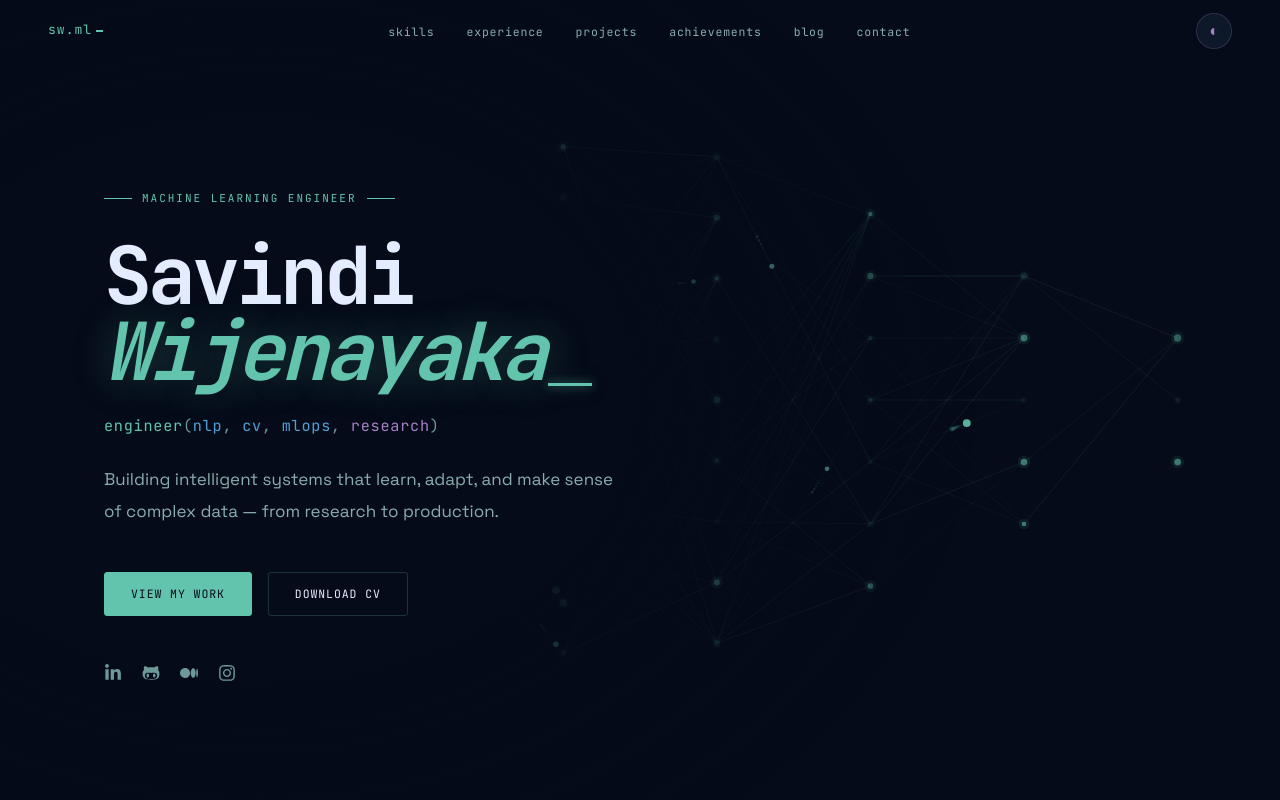
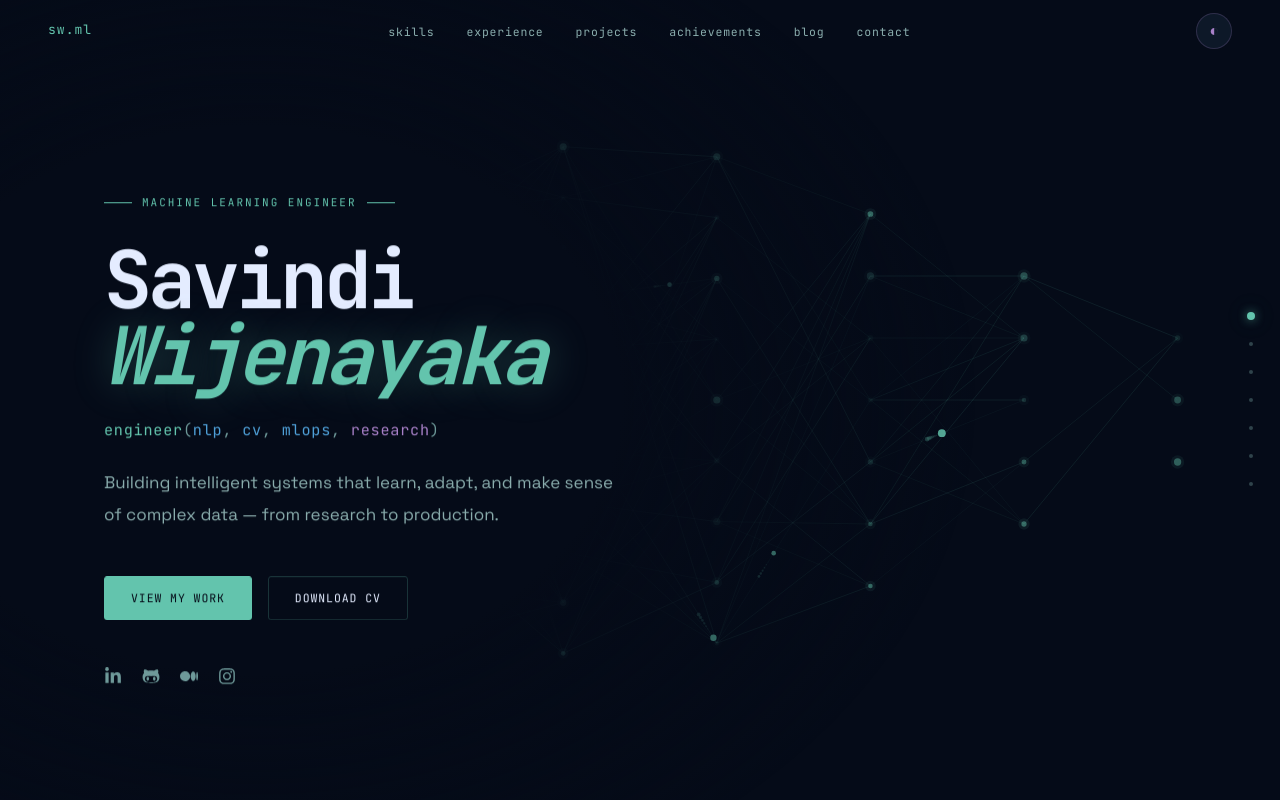
Before and after one commit to savindi-wijenayaka/savindi-wijenayaka.github.io, a Next.js app: page / in a window 1280 px wide. Shown: the top 800 px of the page. Built offline with nearby package versions, Linux system fonts and the light colour scheme.

Commit message:
Add Slide show like scroll

```diff
--- a/app/globals.css
+++ b/app/globals.css
@@ -64,7 +64,10 @@
   /* Timing */
   --duration-micro:  150ms;
   --duration-enter:  350ms;
-  --ease-out:        cubic-bezier(0.16, 1, 0.3, 1);
+  /* Smooth ease-out — holds momentum longer, settles gently */
+  --ease-out:        cubic-bezier(0.25, 1, 0.5, 1);
+  /* Spring overshoot — for interactive press states, dots, toggles */
+  --ease-spring:     cubic-bezier(0.34, 1.56, 0.64, 1);
 }
 
 /* ── Light Theme — pale midnight: cool blue-tinted, no pure white/black ── */
@@ -188,15 +191,19 @@ body {
 }
 
 /* ── Scroll reveal ──────────────────────────────────────────────── */
+/* Reveal = emerge: slight upward drift + micro-scale expansion.
+   Both properties animate together at 480ms expo-ease-out.
+   transform/opacity only — no filter, no layout properties. */
 .reveal {
   opacity: 0;
-  transform: translateY(40px);
-  transition: opacity var(--duration-enter) var(--ease-out),
-              transform var(--duration-enter) var(--ease-out);
+  transform: translateY(18px) scale(0.97);
+  will-change: opacity, transform;
+  transition: opacity   780ms cubic-bezier(0.16, 1, 0.3, 1),
+              transform  780ms cubic-bezier(0.16, 1, 0.3, 1);
 }
 .reveal.visible {
   opacity: 1;
-  transform: translateY(0);
+  transform: translateY(0) scale(1);
 }
 
 /* ── Skill tag ──────────────────────────────────────────────────── */
@@ -247,11 +254,11 @@ body {
 
 /* ── Timeline panel & stem ───────────────────────────────────────── */
 @keyframes panelFadeIn {
-  from { opacity: 0; transform: translateY(8px); }
-  to   { opacity: 1; transform: translateY(0); }
+  from { opacity: 0; transform: translateY(12px) scale(0.99); }
+  to   { opacity: 1; transform: translateY(0)    scale(1); }
 }
 .timeline-panel {
-  animation: panelFadeIn 250ms var(--ease-out) forwards;
+  animation: panelFadeIn 560ms var(--ease-out) forwards;
 }
 
 /* Traveling dot on the vertical stem connector */
--- a/app/page.tsx
+++ b/app/page.tsx
@@ -1,6 +1,5 @@
 import NeuralCanvas from "@/components/ui/NeuralCanvas";
 import Navbar from "@/components/layout/Navbar";
-import Footer from "@/components/layout/Footer";
 import Hero from "@/components/sections/Hero";
 import SkillsSection from "@/components/sections/Skills";
 import Timeline from "@/components/sections/Timeline";
@@ -8,22 +7,24 @@ import ProjectsSection from "@/components/sections/Projects";
 import AchievementsSection from "@/components/sections/Achievements";
 import BlogWrapper from "@/components/sections/BlogWrapper";
 import Contact from "@/components/sections/Contact";
+import FullpageScroll from "@/components/ui/FullpageScroll";
 
 export default function Home() {
   return (
     <>
       <NeuralCanvas />
       <Navbar />
-      <main>
-        <Hero />
-        <SkillsSection />
-        <Timeline />
-        <ProjectsSection />
-        <AchievementsSection />
-        <BlogWrapper />
-        <Contact />
-      </main>
-      <Footer />
+      <FullpageScroll
+        slides={[
+          <Hero key="hero" />,
+          <SkillsSection key="skills" />,
+          <Timeline key="timeline" />,
+          <ProjectsSection key="projects" />,
+          <AchievementsSection key="achievements" />,
+          <BlogWrapper key="blog" />,
+          <Contact key="contact" />,
+        ]}
+      />
     </>
   );
 }
--- a/components/layout/Navbar.tsx
+++ b/components/layout/Navbar.tsx
@@ -4,23 +4,33 @@ import { useEffect, useState } from "react";
 import ThemeToggle from "@/components/ui/ThemeToggle";
 
 const navLinks = [
-  { href: "#skills",       label: "skills" },
-  { href: "#timeline",     label: "experience" },
-  { href: "#projects",     label: "projects" },
-  { href: "#achievements", label: "achievements" },
-  { href: "#blog",         label: "blog" },
-  { href: "#contact",      label: "contact" },
+  { label: "skills",       index: 1 },
+  { label: "experience",   index: 2 },
+  { label: "projects",     index: 3 },
+  { label: "achievements", index: 4 },
+  { label: "blog",         index: 5 },
+  { label: "contact",      index: 6 },
 ];
 
+function goToSlide(index: number) {
+  window.dispatchEvent(
+    new CustomEvent("fullpage:goto", { detail: { index } })
+  );
+}
+
 export default function Navbar() {
-  const [scrolled, setScrolled] = useState(false);
+  const [currentSlide, setCurrentSlide] = useState(0);
   const [menuOpen, setMenuOpen] = useState(false);
 
   useEffect(() => {
-    const onScroll = () => setScrolled(window.scrollY > 20);
-    window.addEventListener("scroll", onScroll, { passive: true });
-    return () => window.removeEventListener("scroll", onScroll);
+    const handle = (e: Event) => {
+      setCurrentSlide((e as CustomEvent<{ index: number }>).detail.index);
+    };
+    window.addEventListener("fullpage:change", handle);
+    return () => window.removeEventListener("fullpage:change", handle);
   }, []);
+
+  const scrolled = currentSlide > 0;
 
   return (
     <nav
@@ -36,26 +46,26 @@ export default function Navbar() {
         justifyContent: "space-between",
         padding: "0 clamp(1.25rem, 5vw, 3rem)",
         borderBottom: scrolled ? "1px solid var(--border)" : "1px solid transparent",
-        background: scrolled
-          ? "rgba(7, 12, 24, 0.88)"
-          : "transparent",
+        background: scrolled ? "rgba(7, 12, 24, 0.88)" : "transparent",
         backdropFilter: scrolled ? "blur(16px)" : "none",
         transition: "background 0.4s, border-color 0.4s, backdrop-filter 0.4s",
       }}
     >
-      {/* Logo */}
-      <a
-        href="/"
-        data-accent="emerald"
+      {/* Logo — click returns to hero */}
+      <button
+        onClick={() => goToSlide(0)}
         style={{
           fontFamily: "var(--font-mono), monospace",
           fontSize: 13,
           color: "var(--emerald)",
-          textDecoration: "none",
           letterSpacing: "0.08em",
           display: "flex",
           alignItems: "center",
           gap: 2,
+          background: "none",
+          border: "none",
+          cursor: "pointer",
+          padding: 0,
         }}
       >
         sw.ml
@@ -70,49 +80,50 @@ export default function Navbar() {
             animation: "blink 1.1s step-end infinite",
           }}
         />
-      </a>
+      </button>
 
       {/* Desktop links */}
       <ul
-        style={{
-          display: "flex",
-          gap: "2rem",
-          listStyle: "none",
-          margin: 0,
-          padding: 0,
-        }}
+        style={{ display: "flex", gap: "2rem", listStyle: "none", margin: 0, padding: 0 }}
         className="hidden sm:flex"
       >
-        {navLinks.map((link) => (
-          <li key={link.href}>
-            <a
-              href={link.href}
-              data-accent="blue"
+        {navLinks.map((link) => {
+          const isActive = currentSlide === link.index;
+          return (
+            <li key={link.label}>
+              <button
+                onClick={() => goToSlide(link.index)}
                 style={{
                   fontFamily: "var(--font-mono), monospace",
                   fontSize: "11.5px",
-                color: "var(--text-secondary)",
-                textDecoration: "none",
+                  color: isActive ? "var(--blue)" : "var(--text-secondary)",
                   letterSpacing: "0.07em",
                   transition: "color 200ms",
+                  background: "none",
+                  border: "none",
+                  cursor: "pointer",
+                  padding: 0,
                 }}
-              onMouseEnter={(e) =>
-                ((e.target as HTMLAnchorElement).style.color = "var(--blue)")
-              }
-              onMouseLeave={(e) =>
-                ((e.target as HTMLAnchorElement).style.color = "var(--text-secondary)")
-              }
+                onMouseEnter={(e) => {
+                  (e.currentTarget as HTMLButtonElement).style.color = "var(--blue)";
+                }}
+                onMouseLeave={(e) => {
+                  (e.currentTarget as HTMLButtonElement).style.color = isActive
+                    ? "var(--blue)"
+                    : "var(--text-secondary)";
+                }}
               >
                 {link.label}
-            </a>
+              </button>
             </li>
-        ))}
+          );
+        })}
       </ul>
 
       <div style={{ display: "flex", alignItems: "center", gap: "1rem" }}>
         <ThemeToggle />
 
-        {/* Hamburger for mobile */}
+        {/* Hamburger — mobile */}
         <button
           className="sm:hidden"
           onClick={() => setMenuOpen((o) => !o)}
@@ -130,7 +141,7 @@ export default function Navbar() {
         </button>
       </div>
 
-      {/* Mobile menu */}
+      {/* Mobile dropdown */}
       {menuOpen && (
         <div
           className="sm:hidden"
@@ -149,21 +160,26 @@ export default function Navbar() {
           }}
         >
           {navLinks.map((link) => (
-            <a
-              key={link.href}
-              href={link.href}
-              data-accent="blue"
-              onClick={() => setMenuOpen(false)}
+            <button
+              key={link.label}
+              onClick={() => {
+                setMenuOpen(false);
+                goToSlide(link.index);
+              }}
               style={{
                 fontFamily: "var(--font-mono), monospace",
                 fontSize: 13,
                 color: "var(--text-secondary)",
-                textDecoration: "none",
                 letterSpacing: "0.07em",
+                background: "none",
+                border: "none",
+                cursor: "pointer",
+                padding: 0,
+                textAlign: "left",
               }}
             >
               {link.label}
-            </a>
+            </button>
           ))}
         </div>
       )}
--- a/components/sections/Hero.tsx
+++ b/components/sections/Hero.tsx
@@ -1,6 +1,7 @@
 "use client";
 
 import RevealOnScroll from "@/components/ui/RevealOnScroll";
+import ParallaxLayer from "@/components/ui/ParallaxLayer";
 import Socials from "@/data/socials";
 import ResearchConstellation from "@/components/ui/ResearchConstellation";
 
@@ -38,14 +39,12 @@ export default function Hero() {
         <ResearchConstellation />
       </div>
 
+      <ParallaxLayer speed={0.12} style={{ position: "relative", zIndex: 1, width: "100%" }}>
       <div
         style={{
           maxWidth: 1200,
           margin: "0 auto",
           padding: "clamp(3rem, 8vw, 5rem) clamp(1.5rem, 5vw, 4rem)",
-          position: "relative",
-          zIndex: 1,
-          width: "100%",
         }}
       >
 
@@ -272,6 +271,7 @@ export default function Hero() {
         </RevealOnScroll>
 
       </div>
+      </ParallaxLayer>
     </section>
   );
 }
--- /dev/null
+++ b/components/ui/FullpageScroll.tsx
@@ -0,0 +1,199 @@
+"use client";
+
+import { useState, useEffect, useRef, ReactNode, useCallback } from "react";
+
+const TRANSITION_MS = 980;
+// Opacity settles slightly before position — slide arrives, then sharpens
+const OPACITY_MS = Math.round(TRANSITION_MS * 0.75);
+
+// Must stay in sync with the slide order in page.tsx
+export const SECTION_IDS = [
+  "hero",
+  "skills",
+  "timeline",
+  "projects",
+  "achievements",
+  "blog",
+  "contact",
+] as const;
+
+export default function FullpageScroll({ slides }: { slides: ReactNode[] }) {
+  const [current, setCurrent] = useState(0);
+  const locked = useRef(false);
+  const touchStartY = useRef(0);
+  const slideRefs = useRef<(HTMLDivElement | null)[]>([]);
+
+  const goTo = useCallback(
+    (next: number) => {
+      if (next < 0 || next >= slides.length || locked.current) return;
+      locked.current = true;
+      setCurrent(next);
+      history.replaceState(null, "", `#${SECTION_IDS[next] ?? ""}`);
+      window.dispatchEvent(
+        new CustomEvent("fullpage:change", { detail: { index: next } })
+      );
+      setTimeout(() => {
+        locked.current = false;
+      }, TRANSITION_MS + 80);
+    },
+    [slides.length]
+  );
+
+  // Jump to hashed section on first load (e.g. direct link to /#projects)
+  useEffect(() => {
+    const hash = window.location.hash.slice(1);
+    const idx = (SECTION_IDS as readonly string[]).indexOf(hash);
+    if (idx > 0) {
+      locked.current = true;
+      setCurrent(idx);
+      setTimeout(() => {
+        locked.current = false;
+      }, 100);
+    }
+    // eslint-disable-next-line react-hooks/exhaustive-deps
+  }, []);
+
+  // Wheel — only change slide when the active slide has hit its scroll boundary
+  useEffect(() => {
+    const handle = (e: WheelEvent) => {
+      if (locked.current) {
+        e.preventDefault();
+        return;
+      }
+      const el = slideRefs.current[current];
+      const atTop = !el || el.scrollTop <= 0;
+      const atBottom =
+        !el || el.scrollTop + el.clientHeight >= el.scrollHeight - 2;
+
+      if (e.deltaY > 0 && atBottom) {
+        e.preventDefault();
+        goTo(current + 1);
+      } else if (e.deltaY < 0 && atTop) {
+        e.preventDefault();
+        goTo(current - 1);
+      }
+    };
+    window.addEventListener("wheel", handle, { passive: false });
+    return () => window.removeEventListener("wheel", handle);
+  }, [current, goTo]);
+
+  // Keyboard — arrow keys / page up / page down
+  useEffect(() => {
+    const handle = (e: KeyboardEvent) => {
+      if (e.key === "ArrowDown" || e.key === "PageDown") {
+        e.preventDefault();
+        goTo(current + 1);
+      } else if (e.key === "ArrowUp" || e.key === "PageUp") {
+        e.preventDefault();
+        goTo(current - 1);
+      }
+    };
+    window.addEventListener("keydown", handle);
+    return () => window.removeEventListener("keydown", handle);
+  }, [current, goTo]);
+
+  // Touch swipe
+  useEffect(() => {
+    const onStart = (e: TouchEvent) => {
+      touchStartY.current = e.touches[0].clientY;
+    };
+    const onEnd = (e: TouchEvent) => {
+      const diff = touchStartY.current - e.changedTouches[0].clientY;
+      if (Math.abs(diff) > 60)
+        goTo(diff > 0 ? current + 1 : current - 1);
+    };
+    window.addEventListener("touchstart", onStart, { passive: true });
+    window.addEventListener("touchend", onEnd, { passive: true });
+    return () => {
+      window.removeEventListener("touchstart", onStart);
+      window.removeEventListener("touchend", onEnd);
+    };
+  }, [current, goTo]);
+
+  // External navigation (navbar, dot clicks, etc.)
+  useEffect(() => {
+    const handle = (e: Event) => {
+      goTo((e as CustomEvent<{ index: number }>).detail.index);
+    };
+    window.addEventListener("fullpage:goto", handle);
+    return () => window.removeEventListener("fullpage:goto", handle);
+  }, [goTo]);
+
+  return (
+    <>
+      {/* Slide stack — fixed fullscreen, one slide visible at a time */}
+      <div style={{ position: "fixed", inset: 0, overflow: "hidden" }}>
+        {slides.map((slide, i) => (
+          <div
+            key={i}
+            ref={(el) => {
+              slideRefs.current[i] = el;
+            }}
+            style={{
+              position: "absolute",
+              inset: 0,
+              overflowY: i === current ? "auto" : "hidden",
+              transform: `translateY(${(i - current) * 100}%)`,
+              opacity: i === current ? 1 : 0,
+              transition: `transform ${TRANSITION_MS}ms cubic-bezier(0.25, 1, 0.5, 1), opacity ${OPACITY_MS}ms cubic-bezier(0.25, 1, 0.5, 1)`,
+              willChange: "transform, opacity",
+            }}
+          >
+            {slide}
+          </div>
+        ))}
+      </div>
+
+      {/* Dot indicators — desktop only, right edge */}
+      <nav
+        aria-label="Section navigation"
+        style={{
+          position: "fixed",
+          right: "1.25rem",
+          top: "50%",
+          transform: "translateY(-50%)",
+          zIndex: 90,
+          display: "flex",
+          flexDirection: "column",
+          gap: 10,
+        }}
+        className="hidden sm:flex"
+      >
+        {SECTION_IDS.map((id, i) => (
+          <button
+            key={id}
+            title={id}
+            onClick={() => goTo(i)}
+            aria-label={`Go to ${id}`}
+            style={{
+              padding: 5,
+              background: "none",
+              border: "none",
+              cursor: "pointer",
+              display: "flex",
+              alignItems: "center",
+              justifyContent: "center",
+            }}
+          >
+            <span
+              style={{
+                display: "block",
+                width: 8,
+                height: 8,
+                borderRadius: "50%",
+                background:
+                  i === current ? "var(--emerald)" : "var(--text-muted)",
+                opacity: i === current ? 1 : 0.4,
+                /* scale instead of width/height — no layout reflow */
+                transform: i === current ? "scale(1)" : "scale(0.5)",
+                boxShadow: i === current ? "var(--glow-emerald)" : "none",
+                transition:
+                  "transform 280ms cubic-bezier(0.34, 1.56, 0.64, 1), background 200ms, opacity 200ms, box-shadow 200ms",
+              }}
+            />
+          </button>
+        ))}
+      </nav>
+    </>
+  );
+}
--- /dev/null
+++ b/components/ui/ParallaxLayer.tsx
@@ -0,0 +1,62 @@
+"use client";
+
+import { useEffect, useRef } from "react";
+
+/**
+ * Wraps children in a div that translates vertically at a fraction of the
+ * scroll speed, creating a parallax depth effect.
+ *
+ * speed > 0  → element moves slower than scroll (feels closer to viewer)
+ * speed < 0  → element moves faster than scroll (feels further away)
+ *
+ * Implemented via direct DOM mutation on a RAF-throttled scroll listener —
+ * no React re-renders. Respects prefers-reduced-motion.
+ */
+export default function ParallaxLayer({
+  children,
+  speed = 0.15,
+  style,
+}: {
+  children: React.ReactNode;
+  speed?: number;
+  style?: React.CSSProperties;
+}) {
+  const ref = useRef<HTMLDivElement>(null);
+
+  useEffect(() => {
+    const el = ref.current;
+    if (!el) return;
+    if (window.matchMedia("(prefers-reduced-motion: reduce)").matches) return;
+
+    let rafId: number;
+    let pending = false;
+
+    const tick = () => {
+      const rect = el.getBoundingClientRect();
+      const distFromCenter = rect.top + rect.height / 2 - window.innerHeight / 2;
+      el.style.transform = `translateY(${(distFromCenter * speed).toFixed(2)}px)`;
+      pending = false;
+    };
+
+    const onScroll = () => {
+      if (!pending) {
+        pending = true;
+        rafId = requestAnimationFrame(tick);
+      }
+    };
+
+    window.addEventListener("scroll", onScroll, { passive: true });
+    tick(); // set initial position
+
+    return () => {
+      window.removeEventListener("scroll", onScroll);
+      cancelAnimationFrame(rafId);
+    };
+  }, [speed]);
+
+  return (
+    <div ref={ref} style={{ willChange: "transform", ...style }}>
+      {children}
+    </div>
+  );
+}
--- a/components/ui/RevealOnScroll.tsx
+++ b/components/ui/RevealOnScroll.tsx
@@ -28,7 +28,7 @@ export default function RevealOnScroll({
           observer.unobserve(el);
         }
       },
-      { threshold: 0.12, rootMargin: "0px 0px -40px 0px" }
+      { threshold: 0.1, rootMargin: "0px 0px -60px 0px" }
     );
 
     observer.observe(el);
```
Lines whose indentation alone changed are shown as unchanged.
